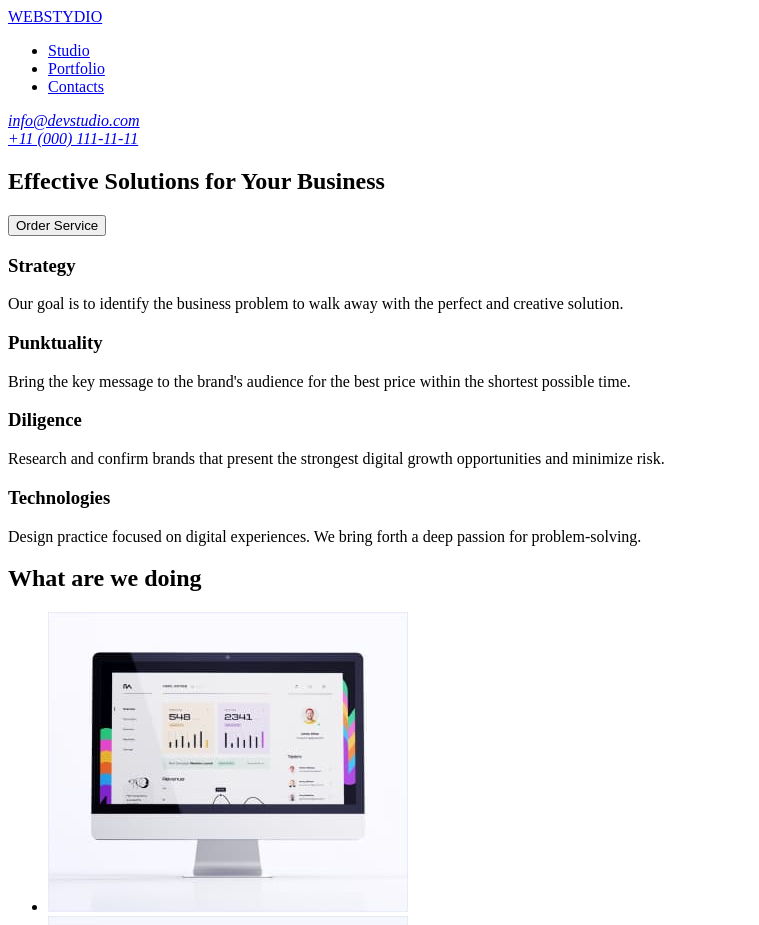
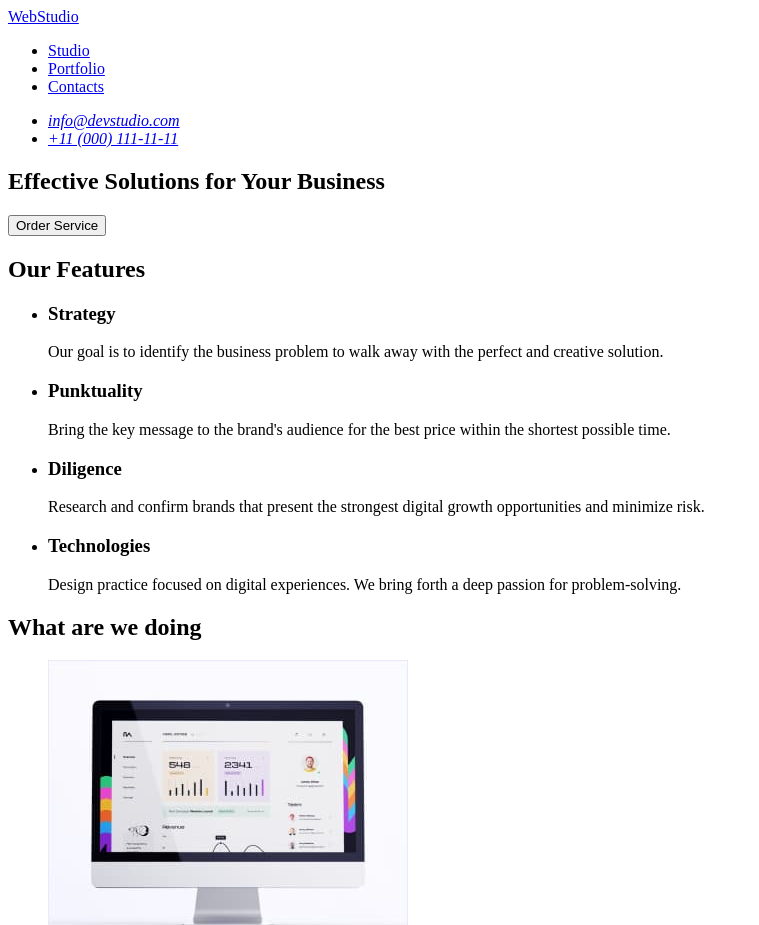
Before and after one commit to ValentinaHotsa/goit-markup-hw-01, a plain HTML site: page index.html in a window 1280 px wide. Shown: the top 925 px of the page, without its empty margins (0-759 px from the left). Drawn offline with Linux system fonts and the light colour scheme.

Commit message:
home work 1 (v2)

```diff
--- a/index.html
+++ b/index.html
@@ -10,9 +10,8 @@
   <body>
     <!-- Header section-->
     <header>
-      <section>
       <nav>
-          <a href="./index.html">WEBSTYDIO</a>
+        <a href="./index.html">WebStudio</a>
         <ul>
           <li>
             <a href="./index.html">Studio</a>
@@ -29,11 +28,14 @@
       </nav>
 
       <address>
+        <ul>
+          <li>
             <a href="mailto:info@devstudio.com"> info@devstudio.com </a> <br />
+          </li>
 
-          <a href="tel:+110001111111">+11 (000) 111-11-11</a>
+          <li><a href="tel:+110001111111">+11 (000) 111-11-11</a></li>
+        </ul>
       </address>
-      </section>
     </header>
     <!-- Main content -->
     <main>
@@ -44,26 +46,38 @@
       </section>
       <!-- Features section -->
       <section>
+        <h2>Our Features</h2>
+        <ul>
+          <li>
             <h3>Strategy</h3>
+
             <p>
               Our goal is to identify the business problem to walk away with the
               perfect and creative solution.
             </p>
+          </li>
+          <li>
             <h3>Punktuality</h3>
             <p>
               Bring the key message to the brand's audience for the best price
               within the shortest possible time.
             </p>
+          </li>
+          <li>
             <h3>Diligence</h3>
             <p>
-          Research and confirm brands that present the strongest digital growth
-          opportunities and minimize risk.
+              Research and confirm brands that present the strongest digital
+              growth opportunities and minimize risk.
             </p>
+          </li>
+          <li>
             <h3>Technologies</h3>
             <p>
-          Design practice focused on digital experiences. We bring forth a deep
-          passion for problem-solving.
+              Design practice focused on digital experiences. We bring forth a
+              deep passion for problem-solving.
             </p>
+          </li>
+        </ul>
       </section>
       <!-- What are we doing section -->
       <section>
@@ -147,13 +161,11 @@
     </main>
     <!-- Footer section -->
     <footer>
-      <section>
-        <a href="./index.html">WEBSTYDIO</a>
+      <a href="./index.html">WebStudio</a>
       <p>
-          Increase the flow of customers and sales for your business with
-          digital marketing & growth solutions.
+        Increase the flow of customers and sales for your business with digital
+        marketing & growth solutions.
       </p>
-      </section>
     </footer>
   </body>
 </html>
```
Lines whose indentation alone changed are shown as unchanged.
